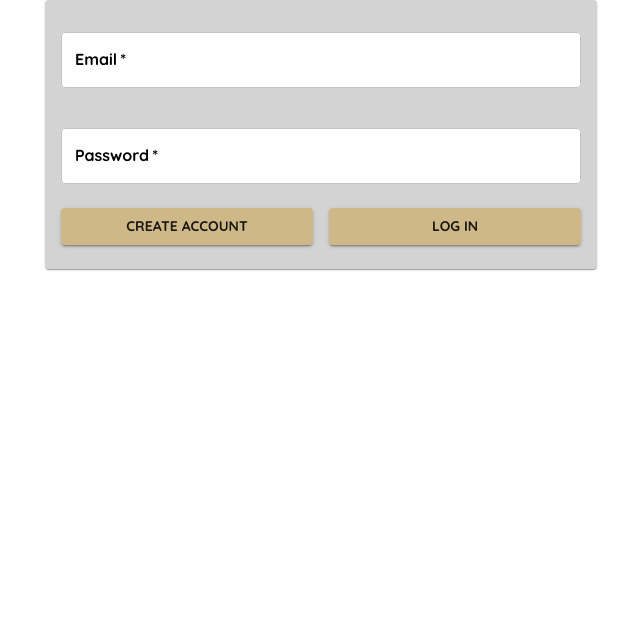
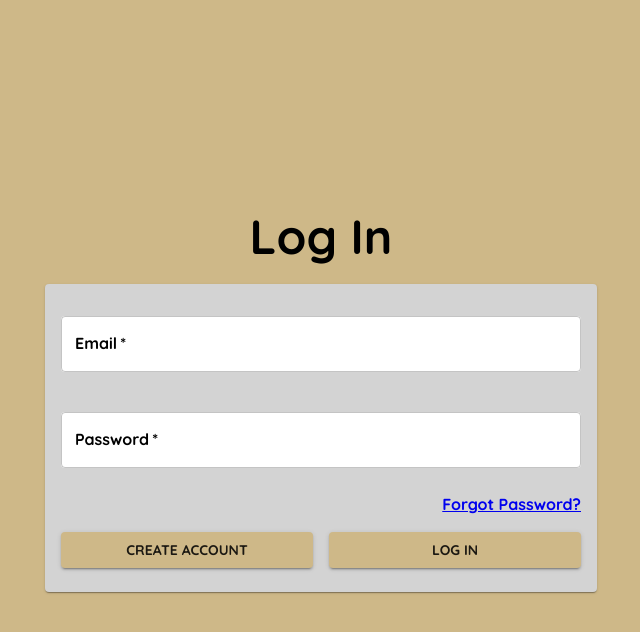
Before and after one commit to armank57/boilerboard, a React (Create React App) app in the folder frontend/: page /login in a window 1280 px wide. Shown: the top 632 px of the page, without its empty margins (319-959 px from the left). Built offline with nearby package versions, Linux system fonts and the light colour scheme.

Commit message:
Finished styling Log-In page and added Link for reset password

```diff
--- a/frontend/src/LogIn.css
+++ b/frontend/src/LogIn.css
@@ -0,0 +1,3 @@
+.login {
+    background-color: #ceb888;
+}
--- a/frontend/src/LogIn.js
+++ b/frontend/src/LogIn.js
@@ -1,6 +1,7 @@
+import './LogIn.css';
 import { React, useState } from 'react';
-import './LogIn.css';
-import { Box, Button, Card, CardContent, Container, TextField } from '@mui/material';
+import { Link } from 'react-router-dom';
+import { Box, Button, Card, CardContent, Container, TextField, Typography } from '@mui/material';
 import Grid from '@mui/material/Unstable_Grid2';
 import { createTheme, ThemeProvider } from '@mui/material/styles';
 
@@ -37,8 +38,18 @@ function LogIn() {
     };
 
     return (
+        <div className="login">
             <ThemeProvider theme={theme}>
-            <Container maxWidth="sm">
+                <Container maxWidth="sm" style={{
+                    height: '100vh',
+                    display: 'flex',
+                    flexDirection: 'column',
+                    justifyContent: 'center',
+                    alignItems: 'center',
+                }}>
+                    <Typography variant="h3" style={{ paddingBottom: '20px' }}>
+                        Log In
+                    </Typography>
                     <Card style={{ backgroundColor: theme.palette.primary.main }}>
                         <CardContent>
                             <Box component="form" onSubmit={loginHandler}>
@@ -81,6 +92,13 @@ function LogIn() {
                                             fullWidth
                                         />
                                     </Grid>
+                                    <Grid xs={12}>
+                                        <Typography align="right">
+                                            <Link to="reset-password">
+                                                Forgot Password?
+                                            </Link>
+                                        </Typography>
+                                    </Grid>
                                     <Grid xs={12} sm={6}>
                                         <Button
                                             name="createAccount"
@@ -109,6 +127,7 @@ function LogIn() {
                     </Card>
                 </Container>
             </ThemeProvider>
+        </div>
     );
 }
 
```
Lines whose indentation alone changed are shown as unchanged.
